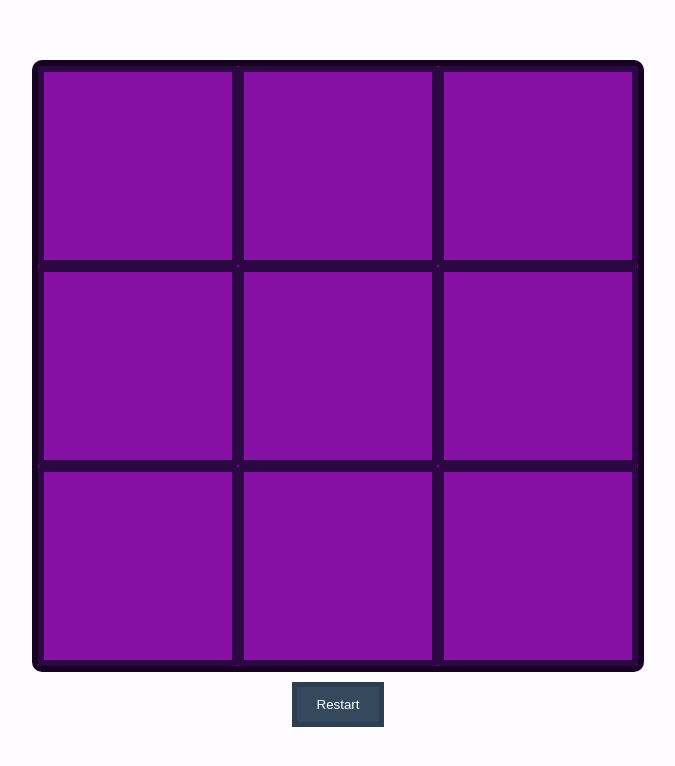
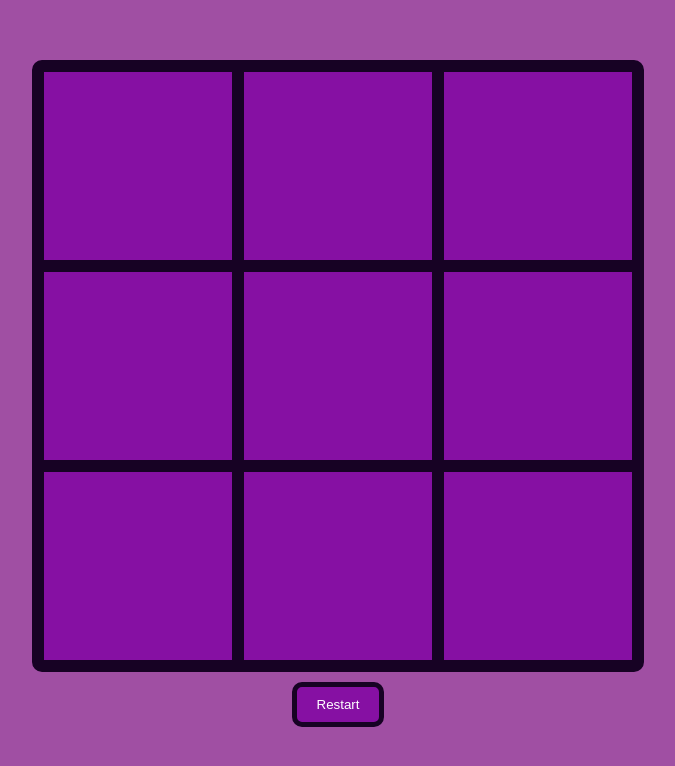
Before and after one commit to stehmorais/JogoDaVelha, a plain HTML site: page index.html in a window 1280 px wide. Shown: the whole page, without its empty margins (302-977 px from the left). Drawn offline with Linux system fonts and the light colour scheme.

Commit message:
feat: interface styling

```diff
--- a/css/style.css
+++ b/css/style.css
@@ -3,7 +3,7 @@ body {
     display: flex;
     flex-direction: column;
     align-items: center;
-    background-color: #fefbff;
+    background-color: #a04fa3;
   }
 
   .game {
@@ -17,7 +17,7 @@ body {
   }
 
   .game>div {
-    border: 6px solid #2d0744;
+    border: 6px solid #170224;
     font-family: Helvetica;
     font-weight: bold;
     font-size: 4em;
@@ -35,8 +35,9 @@ body {
   }
 
   .btn {
-    border: 5px solid #2c3e50;
-    background-color: #34495e;
+    border: 5px solid #170224;
+    border-radius: 10px;
+    background-color: #8610a3;
     color: white;
     margin-top: 10px;
     padding: 10px 20px
@@ -50,9 +51,7 @@ body {
       border: 6px solid #170224;
     }
 
-    .game>div {
-      border-radius: 2px;
-    }
+
   }
 
   @media (min-width: 1024px) {
```
